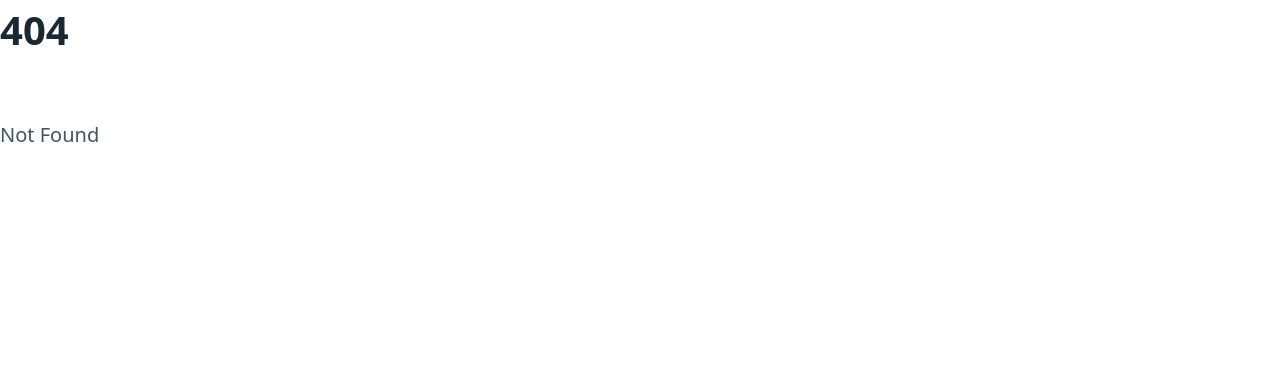
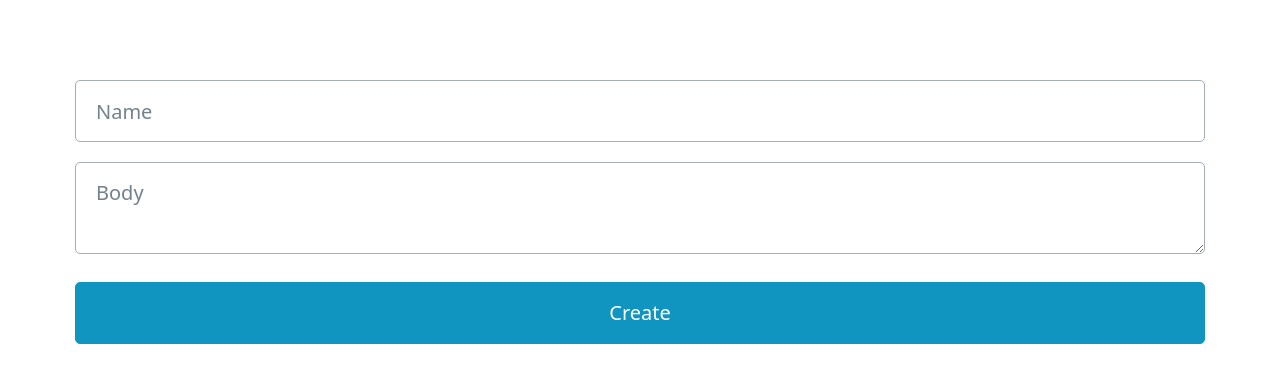
Before and after one commit to charliewhu/Sv_Linguify, a SvelteKit app: page /texts/create in a window 1280 px wide. Before the commit this address had no page. Shown: the top 382 px of the page. Built offline with nearby package versions, Linux system fonts and the light colour scheme.

Commit message:
added form

```diff
--- /dev/null
+++ b/src/routes/texts/create/+page.svelte
@@ -0,0 +1,13 @@
+<title>New Text</title>
+
+<body>
+	<main>
+		<section>
+			<form method="POST">
+				<input type="text" name="name" id="name" placeholder="Name" />
+				<textarea name="body" id="body" placeholder="Body" />
+				<button type="submit"> Create </button>
+			</form>
+		</section>
+	</main>
+</body>
```
